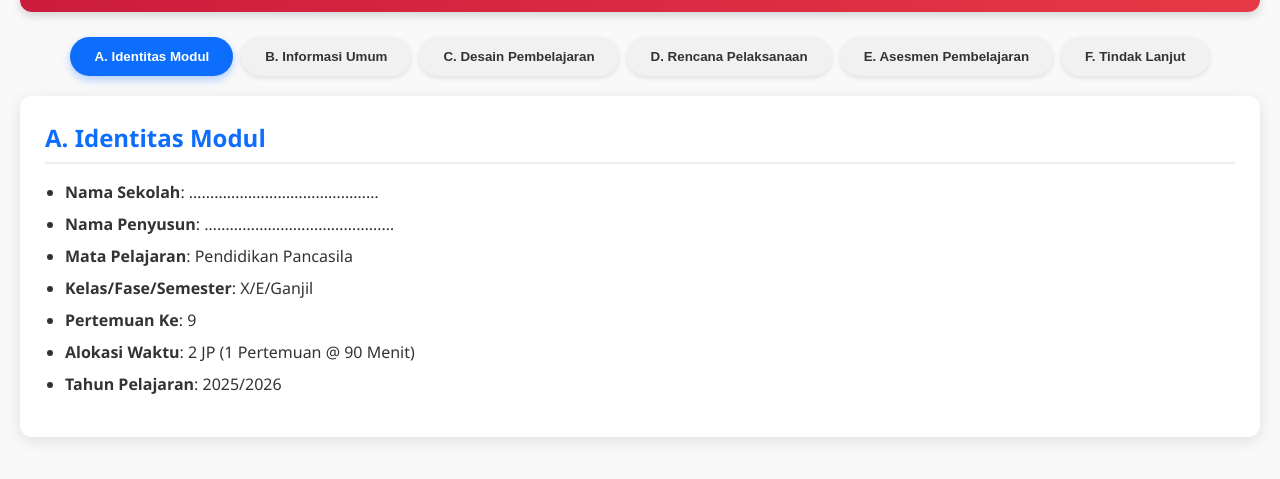
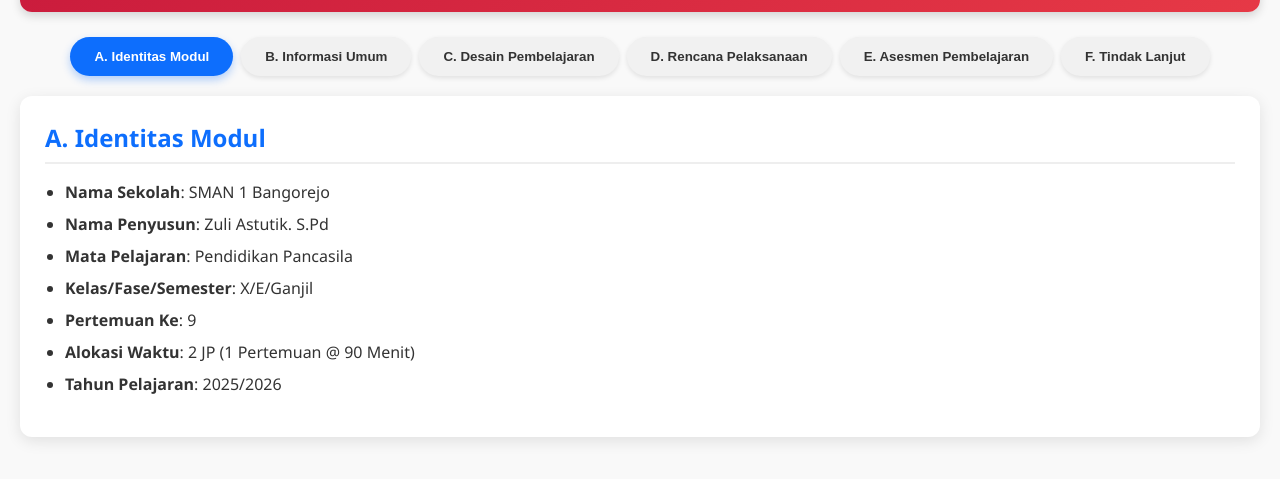
Before and after one commit to zuliastutik24-ui/Pendidikan_Pancasila, a plain HTML site: page modul-pancasila.html in a window 1280 px wide. Shown: the part 109-588 px from the top of the page. Drawn offline with Linux system fonts and the light colour scheme.

Commit message:
Update modul-pancasila.html

```diff
--- a/modul-pancasila.html
+++ b/modul-pancasila.html
@@ -170,8 +170,8 @@
 <div id="A" class="tab-content active">
   <h2>A. Identitas Modul</h2>
   <ul>
-    <li><strong>Nama Sekolah</strong>: ………………………………………</li>
-    <li><strong>Nama Penyusun</strong>: ………………………………………</li>
+    <li><strong>Nama Sekolah</strong>: SMAN 1 Bangorejo</li>
+    <li><strong>Nama Penyusun</strong>: Zuli Astutik. S.Pd</li>
     <li><strong>Mata Pelajaran</strong>: Pendidikan Pancasila</li>
     <li><strong>Kelas/Fase/Semester</strong>: X/E/Ganjil</li>
     <li><strong>Pertemuan Ke</strong>: 9</li>
```
